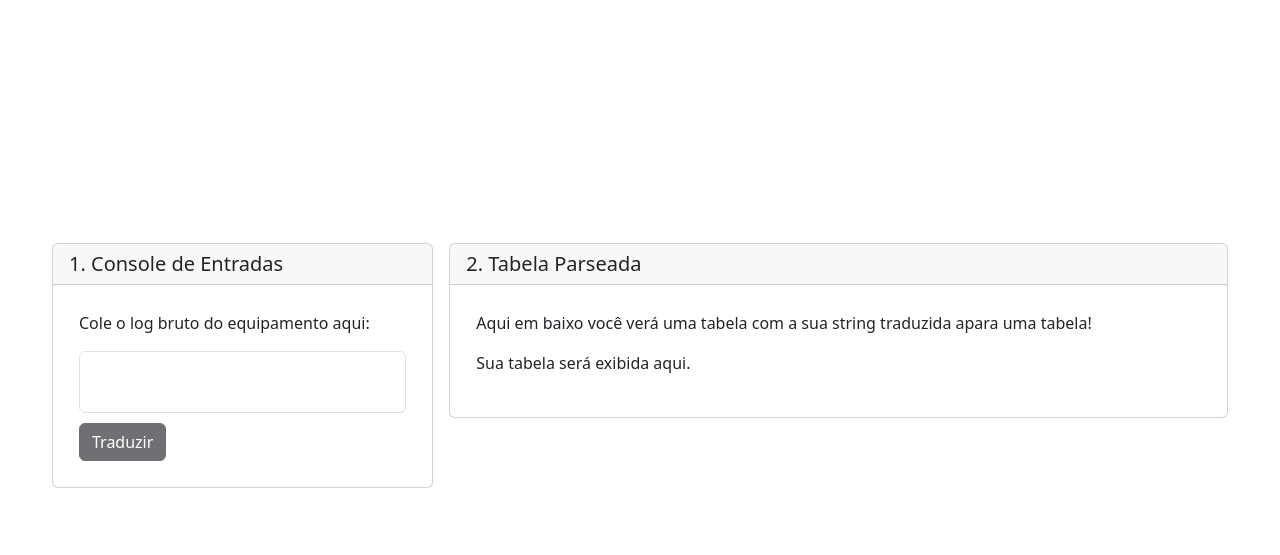
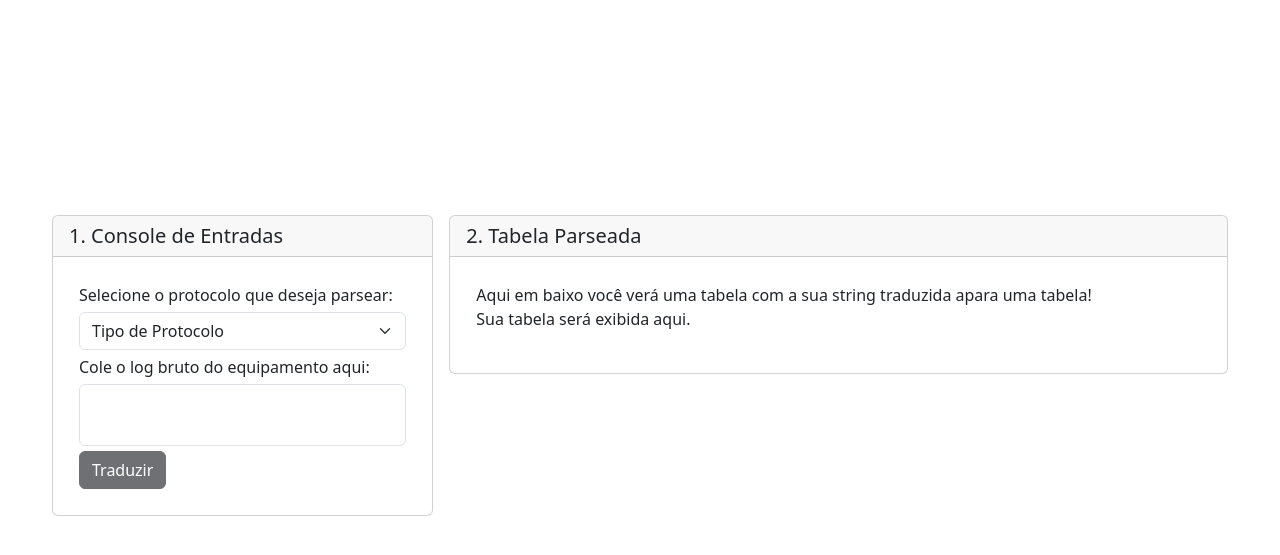
Before and after one commit to 1nogueirae/decodificador-visual, a plain HTML site: page app/index.html in a window 1280 px wide. Shown: the part 63-618 px from the top of the page. Drawn offline with nearby package versions, Linux system fonts and the light colour scheme.

Commit message:
Adiciona seleção de protocolo e ajusta estilos para melhor usabilidade

```diff
--- a/app/index.html
+++ b/app/index.html
@@ -31,8 +31,15 @@
                     <div class="card">
                         <h5 class="card-header">1. Console de Entradas</h5>
                         <div class="card-body">
+                            <p class="card-text">Selecione o protocolo que deseja parsear:</p>
+                            <select class="form-select" aria-label="Default select example">
+                                <option selected>Tipo de Protocolo</option>
+                                <option value="1">GT-06</option>
+                                <option value="2">Placeholder</option>
+                                <option value="3">Placeholder</option>
+                            </select>
                             <p class="card-text">Cole o log bruto do equipamento aqui:</p>
-                            <textarea class="form-control" id="logTextArea" ></textarea>
+                            <textarea class="form-control" id="logTextArea"></textarea>
                             <button id="translateButton" type="button" class="btn btn-dark"
                                 disabled="true">Traduzir</button>
                         </div>
--- a/app/style.css
+++ b/app/style.css
@@ -33,9 +33,20 @@ main {
 }
 
 #logTextArea {
-    resize: none
+    resize: none;
+    margin-top: 5px;
+    margin-bottom: 5px;
 }
 
 .unselectable {
     user-select: none;
 }
+
+.card-text {
+    margin-bottom: 0px;
+}
+
+.form-select {
+    margin-top: 5px;
+    margin-bottom: 5px;
+}
```
